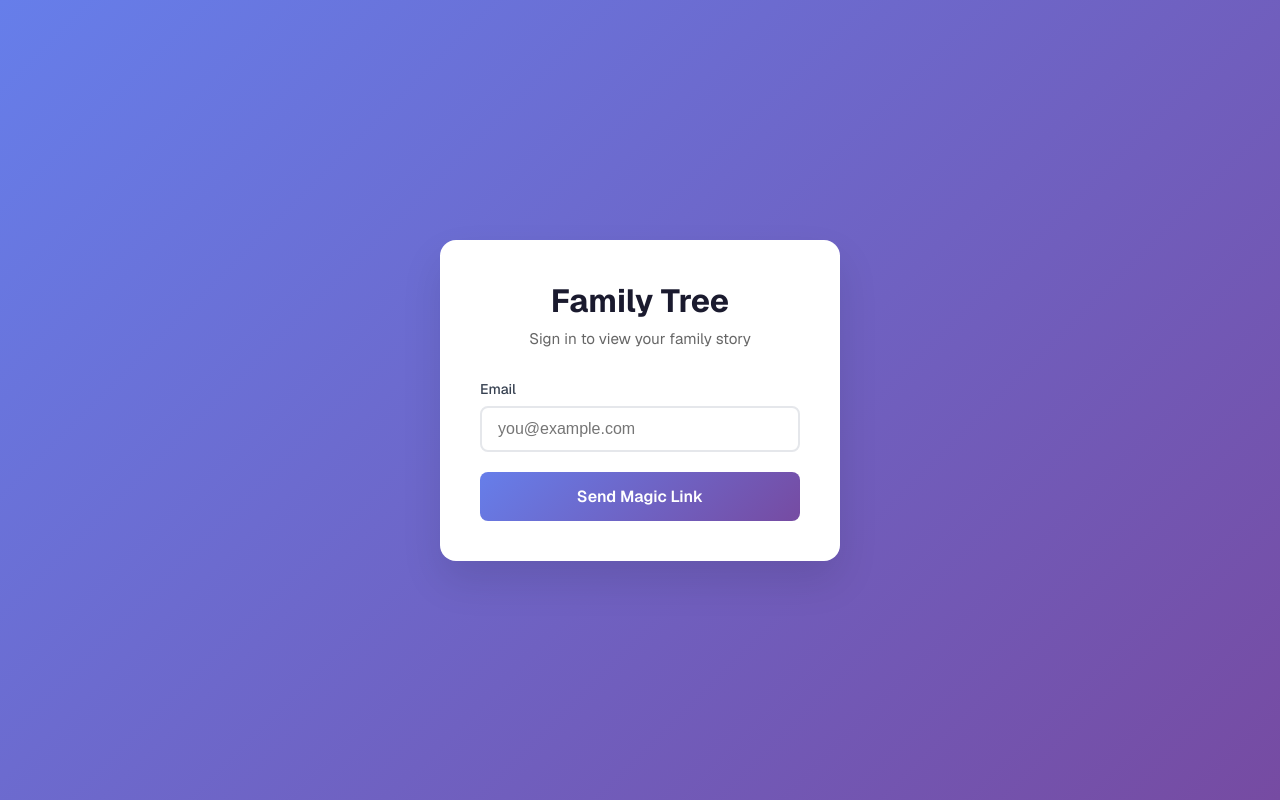
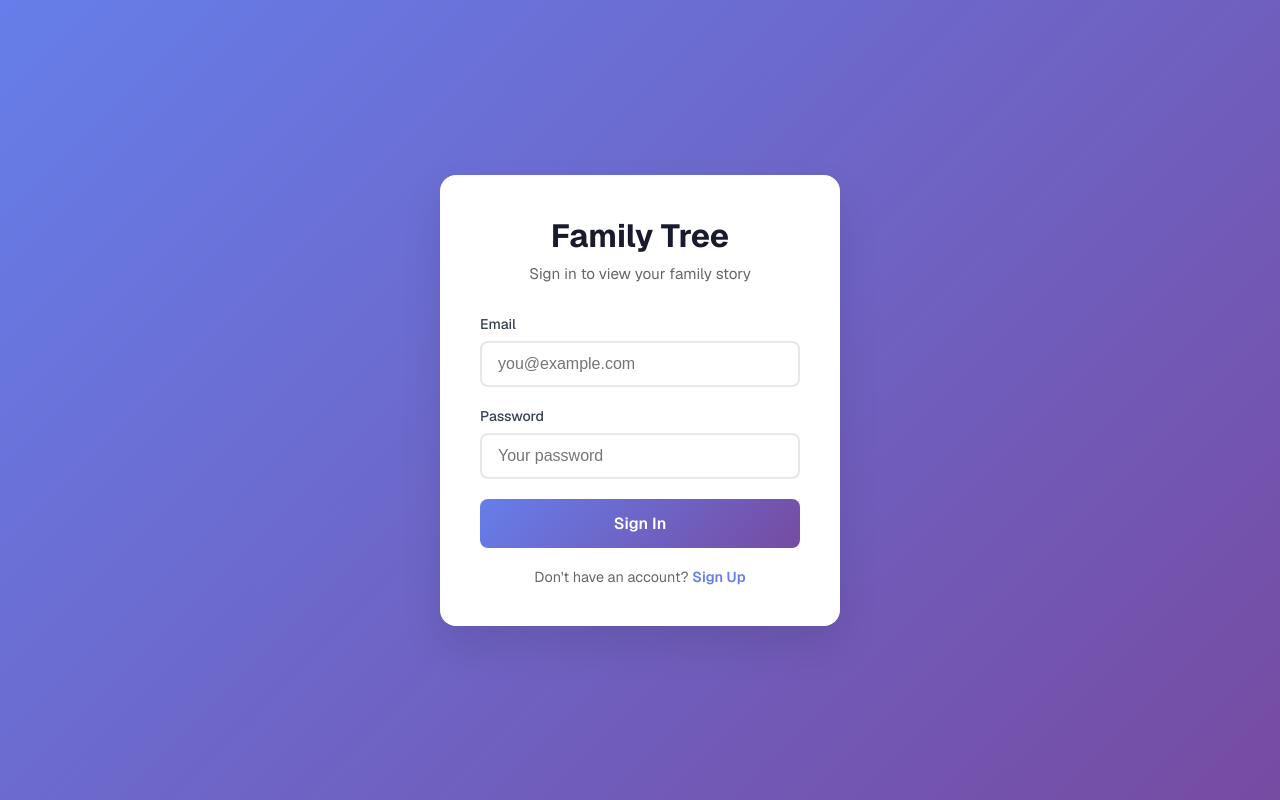
Before and after one commit to sojack/familytree, a Next.js app: page /auth/login in a window 1280 px wide. Built offline with nearby package versions, Linux system fonts and the light colour scheme.

Commit message:
change login system to email password

```diff
--- a/app/auth/login/page.module.css
+++ b/app/auth/login/page.module.css
@@ -103,3 +103,24 @@
   font-size: 0.9rem;
   text-align: center;
 }
+
+.toggle {
+  margin-top: 1.25rem;
+  text-align: center;
+  font-size: 0.9rem;
+  color: #666;
+}
+
+.toggleButton {
+  background: none;
+  border: none;
+  color: #667eea;
+  font-weight: 600;
+  cursor: pointer;
+  font-size: 0.9rem;
+  padding: 0;
+}
+
+.toggleButton:hover {
+  text-decoration: underline;
+}
--- a/app/auth/login/page.tsx
+++ b/app/auth/login/page.tsx
@@ -1,18 +1,20 @@
 'use client'
 
 import { useState, useEffect, Suspense } from 'react'
-import { useSearchParams } from 'next/navigation'
+import { useSearchParams, useRouter } from 'next/navigation'
 import { createClient } from '@/lib/supabase/client'
 import styles from './page.module.css'
 
 function LoginForm() {
   const [email, setEmail] = useState('')
+  const [password, setPassword] = useState('')
   const [loading, setLoading] = useState(false)
   const [message, setMessage] = useState('')
   const [error, setError] = useState('')
+  const [isSignUp, setIsSignUp] = useState(false)
   const searchParams = useSearchParams()
+  const router = useRouter()
 
-  // Check for error in URL (from callback redirect)
   useEffect(() => {
     const errorMsg = searchParams.get('error')
     if (errorMsg) {
@@ -20,7 +22,7 @@ function LoginForm() {
     }
   }, [searchParams])
 
-  const handleLogin = async (e: React.FormEvent) => {
+  const handleSubmit = async (e: React.FormEvent) => {
     e.preventDefault()
     setLoading(true)
     setMessage('')
@@ -28,19 +30,30 @@ function LoginForm() {
 
     const supabase = createClient()
 
-    const redirectTo = process.env.NEXT_PUBLIC_APP_URL || window.location.origin
+    if (isSignUp) {
+      const { error } = await supabase.auth.signUp({
+        email,
+        password,
+      })
 
-    const { error } = await supabase.auth.signInWithOtp({
-      email,
-      options: {
-        emailRedirectTo: `${redirectTo}/auth/callback`,
-      },
-    })
+      if (error) {
+        setError(error.message)
+      } else {
+        setMessage('Account created! You can now sign in.')
+        setIsSignUp(false)
+        setPassword('')
+      }
+    } else {
+      const { error } = await supabase.auth.signInWithPassword({
+        email,
+        password,
+      })
 
-    if (error) {
-      setError(error.message)
-    } else {
-      setMessage('Check your email for the magic link!')
+      if (error) {
+        setError(error.message)
+      } else {
+        router.push('/tree')
+      }
     }
 
     setLoading(false)
@@ -49,9 +62,11 @@ function LoginForm() {
   return (
     <div className={styles.card}>
       <h1 className={styles.title}>Family Tree</h1>
-      <p className={styles.subtitle}>Sign in to view your family story</p>
+      <p className={styles.subtitle}>
+        {isSignUp ? 'Create an account to get started' : 'Sign in to view your family story'}
+      </p>
 
-      <form onSubmit={handleLogin} className={styles.form}>
+      <form onSubmit={handleSubmit} className={styles.form}>
         <div className={styles.inputGroup}>
           <label htmlFor="email" className={styles.label}>
             Email
@@ -67,14 +82,45 @@ function LoginForm() {
           />
         </div>
 
+        <div className={styles.inputGroup}>
+          <label htmlFor="password" className={styles.label}>
+            Password
+          </label>
+          <input
+            id="password"
+            type="password"
+            value={password}
+            onChange={(e) => setPassword(e.target.value)}
+            placeholder="Your password"
+            required
+            minLength={6}
+            className={styles.input}
+          />
+        </div>
+
         <button
           type="submit"
           disabled={loading}
           className={styles.button}
         >
-          {loading ? 'Sending...' : 'Send Magic Link'}
+          {loading ? (isSignUp ? 'Creating account...' : 'Signing in...') : (isSignUp ? 'Create Account' : 'Sign In')}
         </button>
       </form>
+
+      <p className={styles.toggle}>
+        {isSignUp ? 'Already have an account?' : "Don't have an account?"}{' '}
+        <button
+          type="button"
+          onClick={() => {
+            setIsSignUp(!isSignUp)
+            setError('')
+            setMessage('')
+          }}
+          className={styles.toggleButton}
+        >
+          {isSignUp ? 'Sign In' : 'Sign Up'}
+        </button>
+      </p>
 
       {message && (
         <div className={styles.message}>{message}</div>
```
